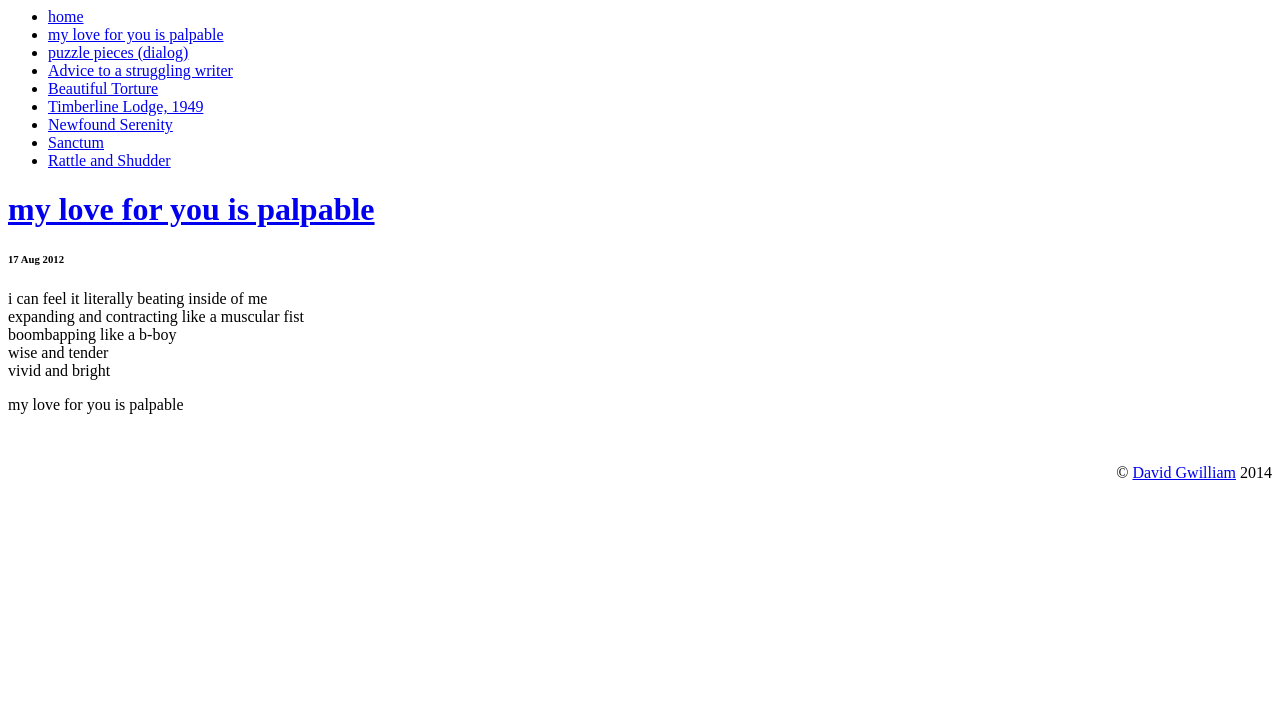
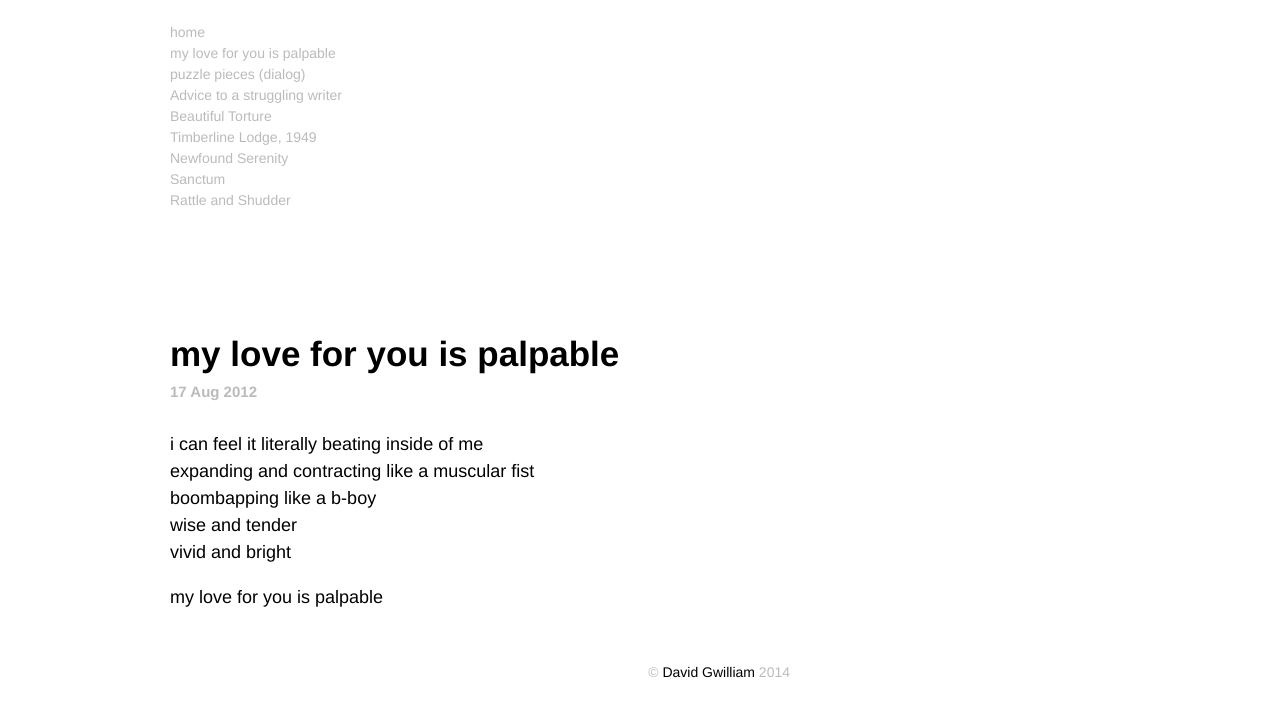
Before and after one commit to dhgwilliam/werealldrunk, a Jekyll site: the page built from index.html, in a window 1280 px wide. Shown: the top 717 px of the page. Built offline with Jekyll 4.4.1, drawn with Linux system fonts in a browser that asks for light colours; some web fonts are replaced; Markdown is read by kramdown in place of the engine named in the settings.

Commit message:
replace 'test' with 'text' in css links

```diff
--- a/_includes/header.html
+++ b/_includes/header.html
@@ -1,8 +1,8 @@
 <head>
   <title>{{ page.title }}</title>
 
-  <link rel="stylesheet" href="/css/960.css" type="test/css" />
-  <link rel="stylesheet" href="/css/text.css" type="test/css" />
+  <link rel="stylesheet" href="/css/960.css" type="text/css" />
+  <link rel="stylesheet" href="/css/text.css" type="text/css" />
   <link href='http://fonts.googleapis.com/css?family=Droid+Sans' rel='stylesheet' type='text/css'>
   <script type="text/javascript">
 
```
